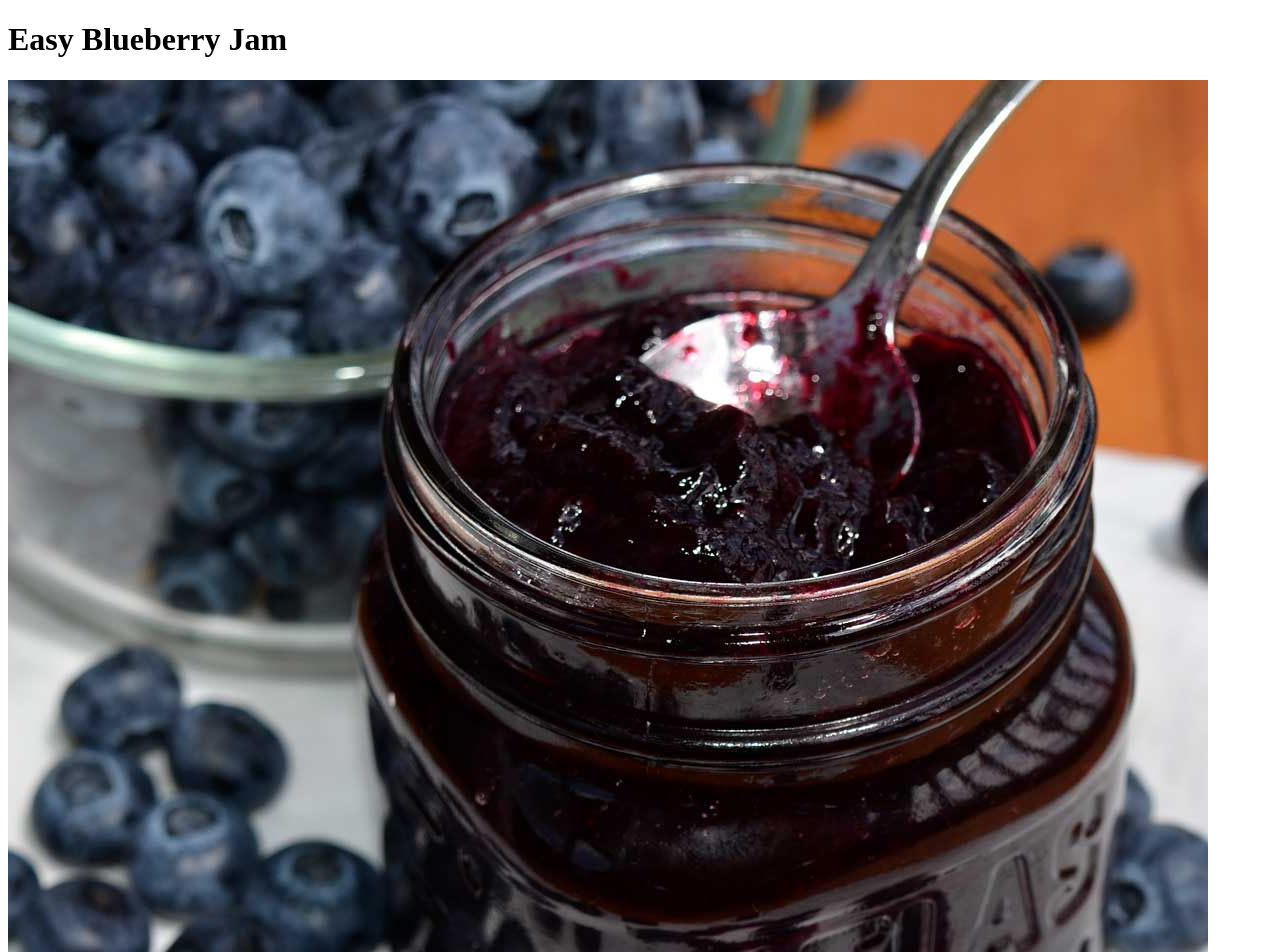
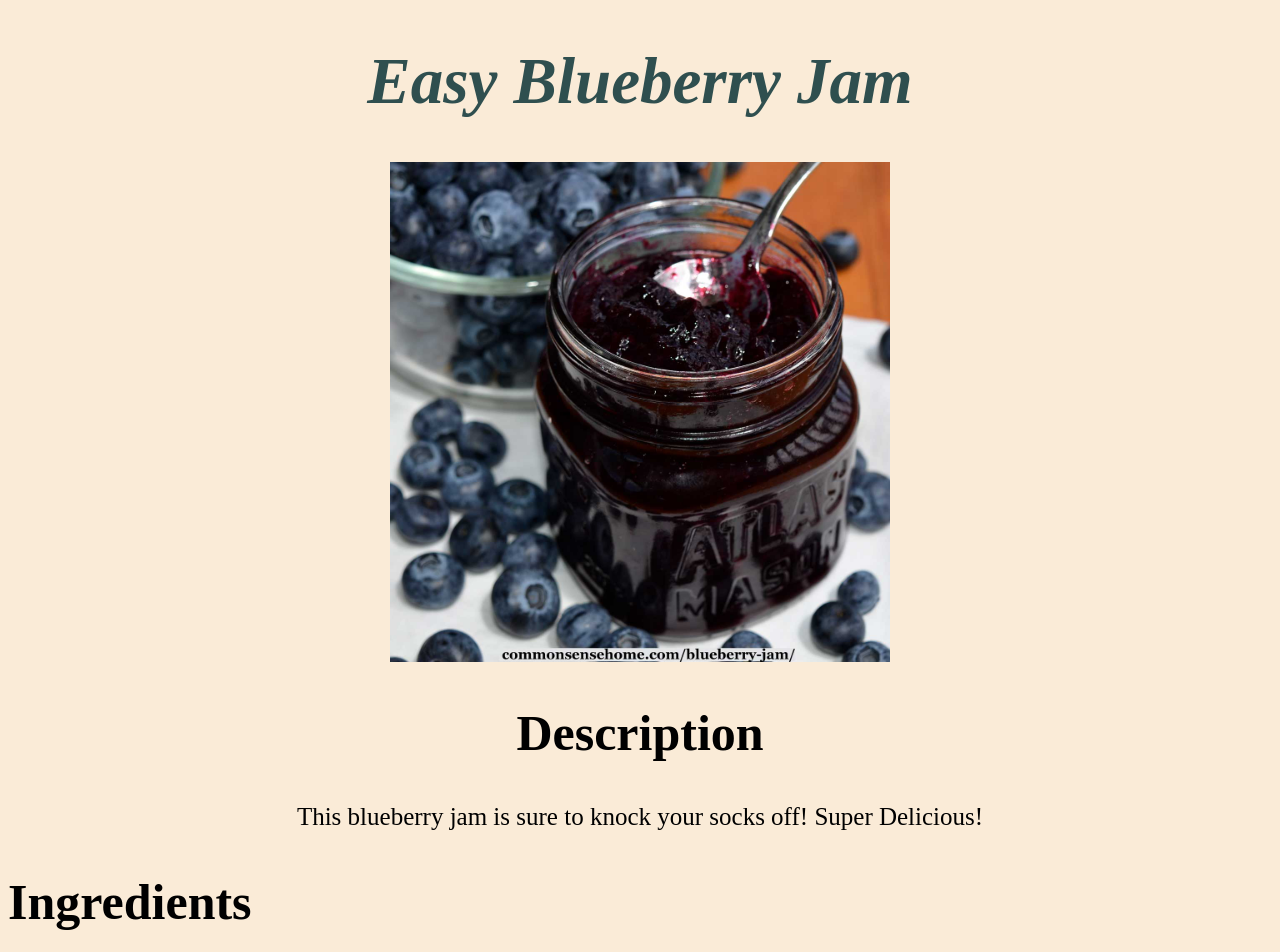
Before and after one commit to ceaweed/odin-recipes, a plain HTML site: page recipes/blueberry_jam.html in a window 1280 px wide. Shown: the top 952 px of the page. Drawn offline with Linux system fonts and the light colour scheme.

Commit message:
Updated styling for recipe website.

```diff
--- a/recipes/blueberry_jam.html
+++ b/recipes/blueberry_jam.html
@@ -3,13 +3,14 @@
     <head>
         <meta charset="UTF-8">
         <title>Blueberry Jam Recipe</title>
+        <link rel="stylesheet" href="../style.css">
     </head>
     <body>
-        <h1>Easy Blueberry Jam</h1>
-        <img src="../images/blueberry-jam.jpg" alt="Picture of Blueberry Jam">
-        <h2>Description</h2>
-            <p>This blueberry jam is sure to knock your socks off! Super Delicious!</p>
-        <h2>Ingredients</h2>
+        <h1 class="recipeTitle">Easy Blueberry Jam</h1>
+        <img class="recipeImage" src="../images/blueberry-jam.jpg" alt="Picture of Blueberry Jam">
+        <h2 class="description">Description</h2>
+            <p class="descriptionPara">This blueberry jam is sure to knock your socks off! Super Delicious!</p>
+        <h2 class="ingredients">Ingredients</h2>
             <ul>
                 <li>4 cups fresh blueberries</li>
                 <li>1 cup white sugar</li>
--- /dev/null
+++ b/style.css
@@ -0,0 +1,50 @@
+body {
+    background-color: antiquewhite;
+}
+
+#homeHeader {
+    font-size: 80px;
+    text-align: center;
+    font-style: italic;
+    text-decoration: underline;
+}
+
+#nonBulletList {
+    list-style: none;
+}
+
+.recipeList {
+    font-size: 50px;
+    font-weight: bold;
+    color: blueviolet;
+}
+
+.recipeTitle {
+    font-size: 65px;
+    font-weight: bold;
+    color: darkslategray;
+    text-align: center;
+    font-style: italic;
+}
+
+.description {
+    text-align: center;
+    font-size: 50px;
+}
+
+.ingredients {
+    font-size: 50px;
+}
+
+.descriptionPara {
+    font-size: 25px;
+    text-align: center;
+}
+
+.recipeImage {
+    display: block;
+    margin-left: auto;
+    margin-right: auto;
+    width: 500px;
+    height: auto;
+}
```
Also changed, not shown: index.html (+6 -5 lines), recipes/cornbread_muffins.html (+6 -5 lines), recipes/white_rice.html (+6 -5 lines).
